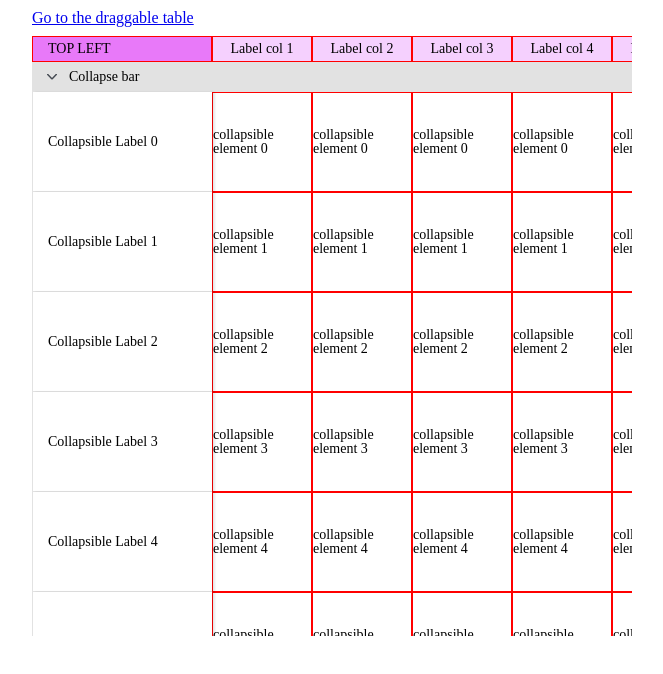
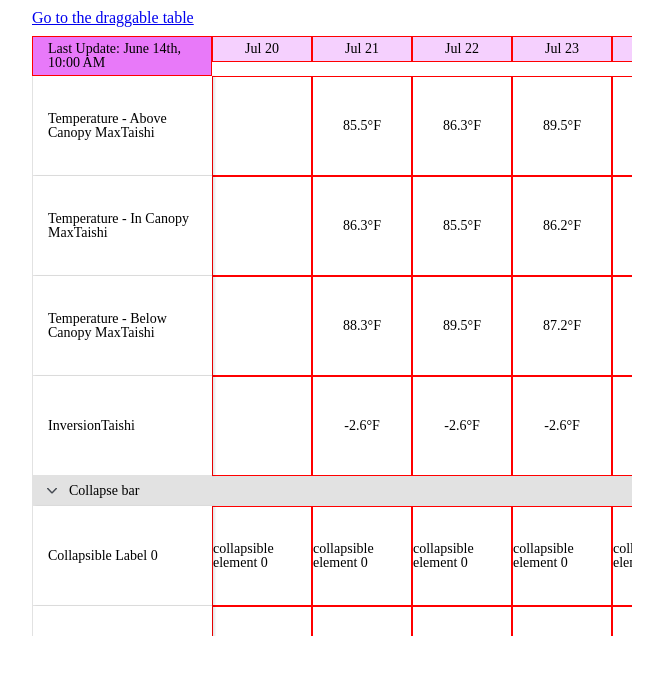
Before and after one commit to taishikato/simple-dnd-example-2, a React (Vite) app: page /collapse in a window 1280 px wide. Shown: the top 674 px of the page, without its empty margins (308-971 px from the left). Built offline with nearby package versions, Linux system fonts and the light colour scheme.

Commit message:
be able to show values

```diff
--- a/src/BlairTable/BlairTable.tsx
+++ b/src/BlairTable/BlairTable.tsx
@@ -4,7 +4,7 @@ import Top from "./Top/Top";
 import { containerHeight, containerWidth } from "./consts";
 import "./styles/style.css";
 
-const BlairTable = () => {
+const BlairTable = ({ columns, data }: any) => {
   /**
    * Think of this component like a 2 x 2 grid:
    * - The top left is a blank space
@@ -22,8 +22,8 @@ const BlairTable = () => {
         fontSize: "14px",
       })}
     >
-      <Top />
-      <Bottom />
+      <Top columns={columns} />
+      <Bottom columns={columns} data={data} />
     </div>
   );
 };
--- a/src/BlairTable/Bottom/Bottom.tsx
+++ b/src/BlairTable/Bottom/Bottom.tsx
@@ -9,7 +9,7 @@ import {
 import CollapseArrow from "../assets/CollapseArrow.svg";
 import { useState } from "react";
 
-const Bottom = () => {
+const Bottom = ({ columns, data }: any) => {
   const [isOpen, setIsOpen] = useState(true);
 
   const handleCollapse = (e: React.MouseEvent<HTMLDivElement, MouseEvent>) => {
@@ -68,6 +68,34 @@ const Bottom = () => {
           zIndex: baseZIndex,
         })}
       >
+        {/* Left */}
+        {data.map((d: any) => {
+          return (
+            <div key={d.key}>
+              {/* <div>{d.name}</div> */}
+              {d.items.map((item: any) => {
+                return (
+                  <div
+                    className={css({
+                      height: "100px",
+                      borderLeft: "1px solid #e2e2e2",
+                      borderBottom: "1px solid #e2e2e2",
+                      backgroundColor: "#ffffff",
+                      boxShadow: "3px 0px 2px rgba(0, 0, 0, 0.1)",
+                      boxSizing: "border-box",
+                      padding: "0 15px",
+                      display: "flex",
+                      alignItems: "center",
+                      transition: "height 200ms, opacity 200ms",
+                    })}
+                  >
+                    {item.name}Taishi
+                  </div>
+                );
+              })}
+            </div>
+          );
+        })}
         <div
           onClick={(e) => handleCollapse(e)}
           className={css({
@@ -148,6 +176,35 @@ const Bottom = () => {
         {(() => {
           return (
             <div>
+              {/* Right */}
+              {data.map((d: any) => {
+                return d.items.map((item: any) => {
+                  return (
+                    <div
+                      className={css({ height: 100, display: "flex" })}
+                      onClick={(e) => handleCollapse(e)}
+                    >
+                      {columns.map((c: any) => {
+                        return (
+                          <div
+                            key={item.valueName}
+                            className={css({
+                              width: "100px",
+                              border: "1px solid red",
+                              boxSizing: "border-box",
+                              display: "flex",
+                              alignItems: "center",
+                              justifyContent: "center",
+                            })}
+                          >
+                            {item.values[c.dataIndex]}
+                          </div>
+                        );
+                      })}
+                    </div>
+                  );
+                });
+              })}
               <div
                 className={css({ height: 30, display: "flex" })}
                 onClick={(e) => handleCollapse(e)}
--- a/src/BlairTable/Top/Top.tsx
+++ b/src/BlairTable/Top/Top.tsx
@@ -6,7 +6,7 @@ import {
   totalColLabelsWidth,
 } from "../consts";
 
-const Top = () => {
+const Top = ({ columns }: any) => {
   return (
     <div
       className={css({
@@ -36,7 +36,8 @@ const Top = () => {
             border: "1px solid red",
           })}
         >
-          TOP LEFT
+          {/* TOP LEFT */}
+          {columns[0].title}
         </div>
         {/*endregion*/}
         {/*region TOP RIGHT*/}
@@ -49,9 +50,12 @@ const Top = () => {
           })}
         >
           <div className={css({ display: "flex" })}>
-            {cols.map((c, i) => (
+            {columns.map((c: any, i: number) => {
+              if (i === 0) return;
+
+              return (
                 <div
-                key={i}
+                  key={c.key}
                   className={css({
                     width: c.width,
                     textAlign: "center",
@@ -60,9 +64,11 @@ const Top = () => {
                     border: "1px solid red",
                   })}
                 >
-                Label {c.text}
+                  {/* Label {c.text} */}
+                  {c.title}
                 </div>
-            ))}
+              );
+            })}
           </div>
         </div>
         {/*endregion*/}
--- a/src/Collapse.tsx
+++ b/src/Collapse.tsx
@@ -25,21 +25,17 @@ const dates = [
   "2022-07-24T08:00:00.000Z",
 ];
 
-const tableDataRaw: DataProps<BanyanValueType>[] = [
+// const tableDataRaw: DataProps<BanyanValueType>[] = [
+const tableDataRaw = [
+  {
+    name: "temperature",
+    items: [
       {
         name: "Temperature - Above Canopy Max",
         valueName: "temperature_c_above_max",
         values: {
           "2022-07-20T08:00:00.000Z": "85.5°F",
-      "2022-07-21T08:00:00.000Z": (
-        <img
-          src="https://media.npr.org/assets/img/2022/07/14/lofi-girl-picture_custom-27a34c6d0ca36f828940156e7bd3c964140cff9c.jpg"
-          className={css`
-            width: 300px;
-            border-radius: 10px;
-          `}
-        />
-      ),
+          "2022-07-21T08:00:00.000Z": "86.3°F",
           "2022-07-22T08:00:00.000Z": "89.5°F",
           "2022-07-23T08:00:00.000Z": "83.5°F",
           "2022-07-24T08:00:00.000Z": "82.5°F",
@@ -53,17 +49,7 @@ const tableDataRaw: DataProps<BanyanValueType>[] = [
           "2022-07-21T08:00:00.000Z": "85.5°F",
           "2022-07-22T08:00:00.000Z": "86.2°F",
           "2022-07-23T08:00:00.000Z": "87.5°F",
-      "2022-07-24T08:00:00.000Z": (
-        <div
-          className={css`
-            padding: 20px;
-            border-radius: 10px;
-            background-color: pink;
-          `}
-        >
-          div test
-        </div>
-      ),
+          "2022-07-24T08:00:00.000Z": "86.3°F",
         },
       },
       {
@@ -88,101 +74,165 @@ const tableDataRaw: DataProps<BanyanValueType>[] = [
           "2022-07-24T08:00:00.000Z": "-2.6°F",
         },
       },
-  {
-    name: "Humidity - Above Canopy Max",
-    valueName: "humidity_c_above_max",
-    values: {
-      "2022-07-20T08:00:00.000Z": "85.5°F",
-      "2022-07-21T08:00:00.000Z": "dfjsdk",
-      "2022-07-22T08:00:00.000Z": "89.5°F",
-      "2022-07-23T08:00:00.000Z": "83.5°F",
-      "2022-07-24T08:00:00.000Z": "82.5°F",
+    ],
   },
-  },
-  {
-    name: "Humidity - In Canopy Max",
-    valueName: "humidity_c_in_max",
-    values: {
-      "2022-07-20T08:00:00.000Z": "86.3°F",
-      "2022-07-21T08:00:00.000Z": "85.5°F",
-      "2022-07-22T08:00:00.000Z": "86.2°F",
-      "2022-07-23T08:00:00.000Z": (
-        <div
-          className={css`
-            padding: 20px;
-            border-radius: 10px;
-            background-color: green;
-            width: 100px;
-            color: white;
-          `}
-        >
-          div test
-        </div>
-      ),
-      "2022-07-24T08:00:00.000Z": "hello",
-    },
-  },
-  {
-    name: "Humidity - Below Canopy Max",
-    valueName: "humidity_c_below_max",
-    values: {
-      "2022-07-20T08:00:00.000Z": "88.3°F",
-      "2022-07-21T08:00:00.000Z": "89.5°F",
-      "2022-07-22T08:00:00.000Z": "87.2°F",
-      "2022-07-23T08:00:00.000Z": 478237,
-      "2022-07-24T08:00:00.000Z": "84.2°F",
-    },
-  },
-  {
-    name: "WetBulb - Above Canopy Max",
-    valueName: "wetbulb_c_above_max",
-    values: {
-      "2022-07-20T08:00:00.000Z": "85.5°F",
-      "2022-07-21T08:00:00.000Z":
-        "testfhdshfjkdshfjshfdsjfhdjshfjdshfjdshfjdshfkjhsdjkfhsdkjahfkjdsahfjdksahfjksdhfjksdahfjkdsahfjksdah",
-      "2022-07-22T08:00:00.000Z": (
-        <img
-          src="https://img.devrant.com/devrant/rant/r_3015646_HZCi4.jpg"
-          className={css`
-            width: 200px;
-            border-radius: 10px;
-          `}
-        />
-      ),
-      "2022-07-23T08:00:00.000Z": "83.5°F",
-      "2022-07-24T08:00:00.000Z": "82.5°F",
-    },
-  },
-  {
-    name: "WetBulb - In Canopy Max",
-    valueName: "wetbulb_c_in_max",
-    values: {
-      "2022-07-20T08:00:00.000Z": (
-        <img
-          src="https://res.cloudinary.com/practicaldev/image/fetch/s--iaqAI9Jj--/c_limit%2Cf_auto%2Cfl_progressive%2Cq_66%2Cw_880/https://i.imgur.com/Q3cUg29.gif"
-          className={css`
-            width: 150px;
-            border-radius: 10px;
-          `}
-        />
-      ),
-      "2022-07-21T08:00:00.000Z": "85.5°F",
-      "2022-07-22T08:00:00.000Z": "86.2°F",
-      "2022-07-23T08:00:00.000Z": "87.5°F",
-      "2022-07-24T08:00:00.000Z": 47328,
-    },
-  },
-  {
-    name: "WetBulb - Below Canopy Max",
-    valueName: "wetbulb_c_below_max",
-    values: {
-      "2022-07-20T08:00:00.000Z": "88.3°F",
-      "2022-07-21T08:00:00.000Z": "89.5°F",
-      "2022-07-22T08:00:00.000Z": "87.2°F",
-      "2022-07-23T08:00:00.000Z": 478237,
-      "2022-07-24T08:00:00.000Z": "84.2°F",
-    },
-  },
+  // {
+  //   name: "Temperature - Above Canopy Max",
+  //   valueName: "temperature_c_above_max",
+  //   values: {
+  //     "2022-07-20T08:00:00.000Z": "85.5°F",
+  //     "2022-07-21T08:00:00.000Z": (
+  //       <img
+  //         src="https://media.npr.org/assets/img/2022/07/14/lofi-girl-picture_custom-27a34c6d0ca36f828940156e7bd3c964140cff9c.jpg"
+  //         className={css`
+  //           width: 300px;
+  //           border-radius: 10px;
+  //         `}
+  //       />
+  //     ),
+  //     "2022-07-22T08:00:00.000Z": "89.5°F",
+  //     "2022-07-23T08:00:00.000Z": "83.5°F",
+  //     "2022-07-24T08:00:00.000Z": "82.5°F",
+  //   },
+  // },
+  // {
+  //   name: "Temperature - In Canopy Max",
+  //   valueName: "temperature_c_in_max",
+  //   values: {
+  //     "2022-07-20T08:00:00.000Z": "86.3°F",
+  //     "2022-07-21T08:00:00.000Z": "85.5°F",
+  //     "2022-07-22T08:00:00.000Z": "86.2°F",
+  //     "2022-07-23T08:00:00.000Z": "87.5°F",
+  //     "2022-07-24T08:00:00.000Z": (
+  //       <div
+  //         className={css`
+  //           padding: 20px;
+  //           border-radius: 10px;
+  //           background-color: pink;
+  //         `}
+  //       >
+  //         div test
+  //       </div>
+  //     ),
+  //   },
+  // },
+  // {
+  //   name: "Temperature - Below Canopy Max",
+  //   valueName: "temperature_c_below_max",
+  //   values: {
+  //     "2022-07-20T08:00:00.000Z": "88.3°F",
+  //     "2022-07-21T08:00:00.000Z": "89.5°F",
+  //     "2022-07-22T08:00:00.000Z": "87.2°F",
+  //     "2022-07-23T08:00:00.000Z": 478237,
+  //     "2022-07-24T08:00:00.000Z": "84.2°F",
+  //   },
+  // },
+  // {
+  //   name: "Inversion",
+  //   valueName: "temperature_inversion",
+  //   values: {
+  //     "2022-07-20T08:00:00.000Z": "-2.6°F",
+  //     "2022-07-21T08:00:00.000Z": "-2.6°F",
+  //     "2022-07-22T08:00:00.000Z": "-2.6°F",
+  //     "2022-07-23T08:00:00.000Z": "-2.6°F",
+  //     "2022-07-24T08:00:00.000Z": "-2.6°F",
+  //   },
+  // },
+  // {
+  //   name: "Humidity - Above Canopy Max",
+  //   valueName: "humidity_c_above_max",
+  //   values: {
+  //     "2022-07-20T08:00:00.000Z": "85.5°F",
+  //     "2022-07-21T08:00:00.000Z": "dfjsdk",
+  //     "2022-07-22T08:00:00.000Z": "89.5°F",
+  //     "2022-07-23T08:00:00.000Z": "83.5°F",
+  //     "2022-07-24T08:00:00.000Z": "82.5°F",
+  //   },
+  // },
+  // {
+  //   name: "Humidity - In Canopy Max",
+  //   valueName: "humidity_c_in_max",
+  //   values: {
+  //     "2022-07-20T08:00:00.000Z": "86.3°F",
+  //     "2022-07-21T08:00:00.000Z": "85.5°F",
+  //     "2022-07-22T08:00:00.000Z": "86.2°F",
+  //     "2022-07-23T08:00:00.000Z": (
+  //       <div
+  //         className={css`
+  //           padding: 20px;
+  //           border-radius: 10px;
+  //           background-color: green;
+  //           width: 100px;
+  //           color: white;
+  //         `}
+  //       >
+  //         div test
+  //       </div>
+  //     ),
+  //     "2022-07-24T08:00:00.000Z": "hello",
+  //   },
+  // },
+  // {
+  //   name: "Humidity - Below Canopy Max",
+  //   valueName: "humidity_c_below_max",
+  //   values: {
+  //     "2022-07-20T08:00:00.000Z": "88.3°F",
+  //     "2022-07-21T08:00:00.000Z": "89.5°F",
+  //     "2022-07-22T08:00:00.000Z": "87.2°F",
+  //     "2022-07-23T08:00:00.000Z": 478237,
+  //     "2022-07-24T08:00:00.000Z": "84.2°F",
+  //   },
+  // },
+  // {
+  //   name: "WetBulb - Above Canopy Max",
+  //   valueName: "wetbulb_c_above_max",
+  //   values: {
+  //     "2022-07-20T08:00:00.000Z": "85.5°F",
+  //     "2022-07-21T08:00:00.000Z":
+  //       "testfhdshfjkdshfjshfdsjfhdjshfjdshfjdshfjdshfkjhsdjkfhsdkjahfkjdsahfjdksahfjksdhfjksdahfjkdsahfjksdah",
+  //     "2022-07-22T08:00:00.000Z": (
+  //       <img
+  //         src="https://img.devrant.com/devrant/rant/r_3015646_HZCi4.jpg"
+  //         className={css`
+  //           width: 200px;
+  //           border-radius: 10px;
+  //         `}
+  //       />
+  //     ),
+  //     "2022-07-23T08:00:00.000Z": "83.5°F",
+  //     "2022-07-24T08:00:00.000Z": "82.5°F",
+  //   },
+  // },
+  // {
+  //   name: "WetBulb - In Canopy Max",
+  //   valueName: "wetbulb_c_in_max",
+  //   values: {
+  //     "2022-07-20T08:00:00.000Z": (
+  //       <img
+  //         src="https://res.cloudinary.com/practicaldev/image/fetch/s--iaqAI9Jj--/c_limit%2Cf_auto%2Cfl_progressive%2Cq_66%2Cw_880/https://i.imgur.com/Q3cUg29.gif"
+  //         className={css`
+  //           width: 150px;
+  //           border-radius: 10px;
+  //         `}
+  //       />
+  //     ),
+  //     "2022-07-21T08:00:00.000Z": "85.5°F",
+  //     "2022-07-22T08:00:00.000Z": "86.2°F",
+  //     "2022-07-23T08:00:00.000Z": "87.5°F",
+  //     "2022-07-24T08:00:00.000Z": 47328,
+  //   },
+  // },
+  // {
+  //   name: "WetBulb - Below Canopy Max",
+  //   valueName: "wetbulb_c_below_max",
+  //   values: {
+  //     "2022-07-20T08:00:00.000Z": "88.3°F",
+  //     "2022-07-21T08:00:00.000Z": "89.5°F",
+  //     "2022-07-22T08:00:00.000Z": "87.2°F",
+  //     "2022-07-23T08:00:00.000Z": 478237,
+  //     "2022-07-24T08:00:00.000Z": "84.2°F",
+  //   },
+  // },
 ];
 
 const timezone = "America/Los_Angeles";
@@ -208,7 +258,7 @@ const columns: ColumnProps[] = [
           Custom component
         </th>
       ),
-      width: "150px",
+      width: "100px",
       cellCSS: { padding: "12px" },
     };
   })(),
@@ -216,7 +266,7 @@ const columns: ColumnProps[] = [
     const momentOfDate = moment.tz(d, timezone);
     const todayMoment = moment.tz(timezone);
 
-    const width = "55px";
+    const width = "100px";
 
     let cellCSS;
 
@@ -262,7 +312,7 @@ function Collapse() {
         <Link to="/">Go to the draggable table</Link>
       </div>
 
-      <BlairTable />
+      <BlairTable columns={columns} data={tableDataRaw} />
     </div>
   );
 }
```
Lines whose indentation alone changed are shown as unchanged.
